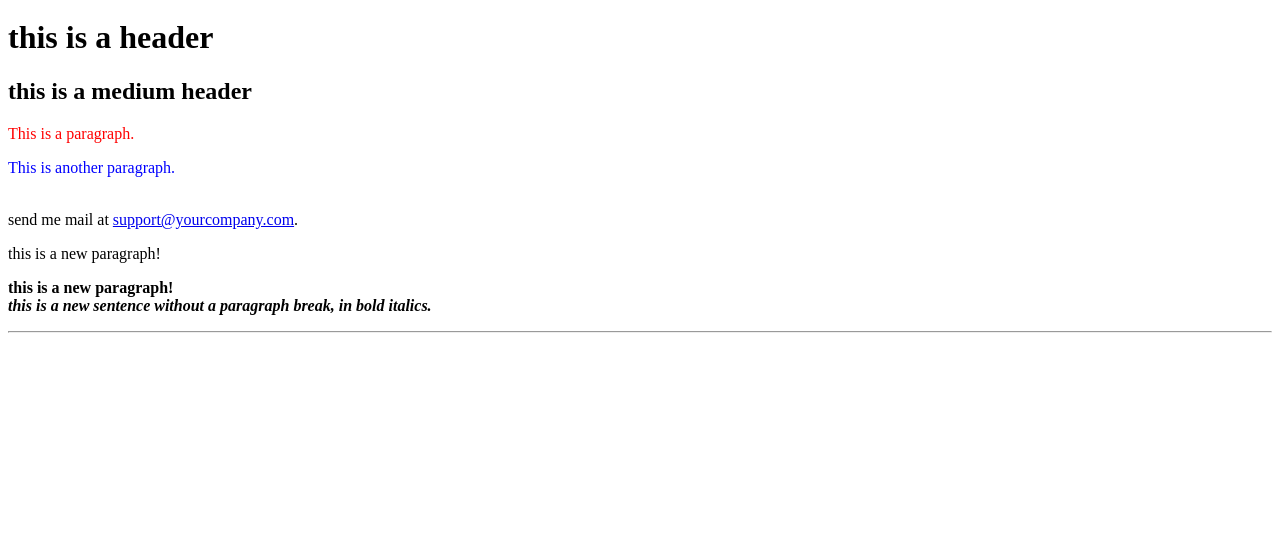
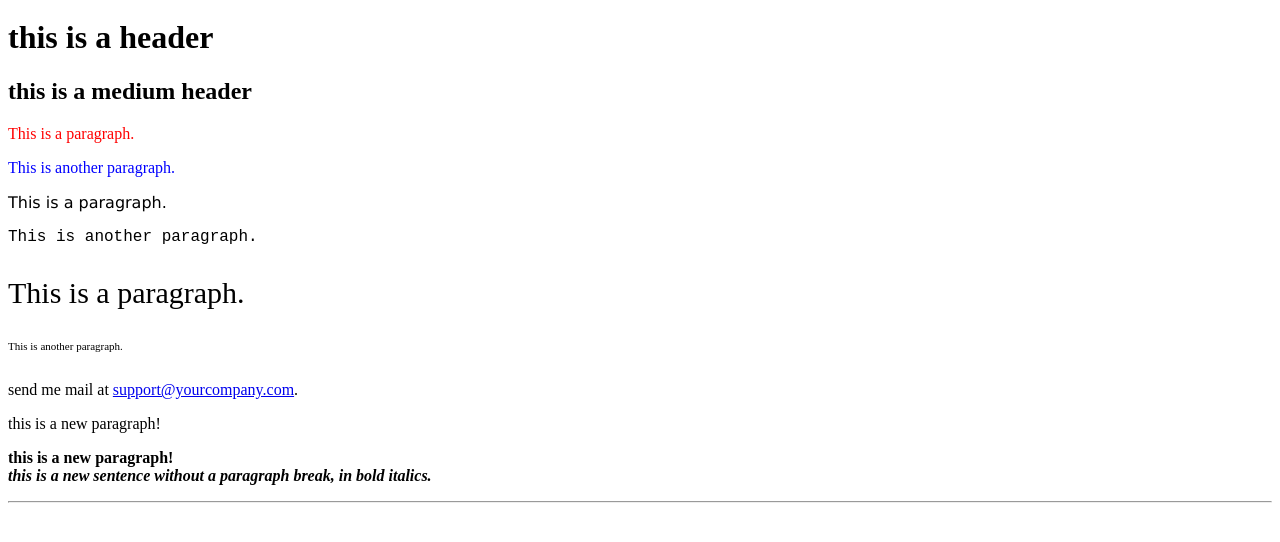
Before and after one commit to purna/coolsite, a plain HTML site: page help.html in a window 1280 px wide. Shown: the part 62-604 px from the top of the page. Drawn offline with Linux system fonts and the light colour scheme.

Commit message:
Update help.html

```diff
--- a/help.html
+++ b/help.html
@@ -11,6 +11,10 @@ is a link to another nifty site
 <h2>this is a medium header</h2>
 <p style="color:red">This is a paragraph.</p>
 <p style="color:blue">This is another paragraph.</p>
+<p style="font-family:verdana">This is a paragraph.</p>
+<p style="font-family:'Courier New'">This is another paragraph.</p>
+<p style="font-size:30px">This is a paragraph.</p>
+<p style="font-size:11px">This is another paragraph.</p>
 <br/>
 send me mail at <a href="mailto:support@yourcompany.com">
 support@yourcompany.com</a>.
```
